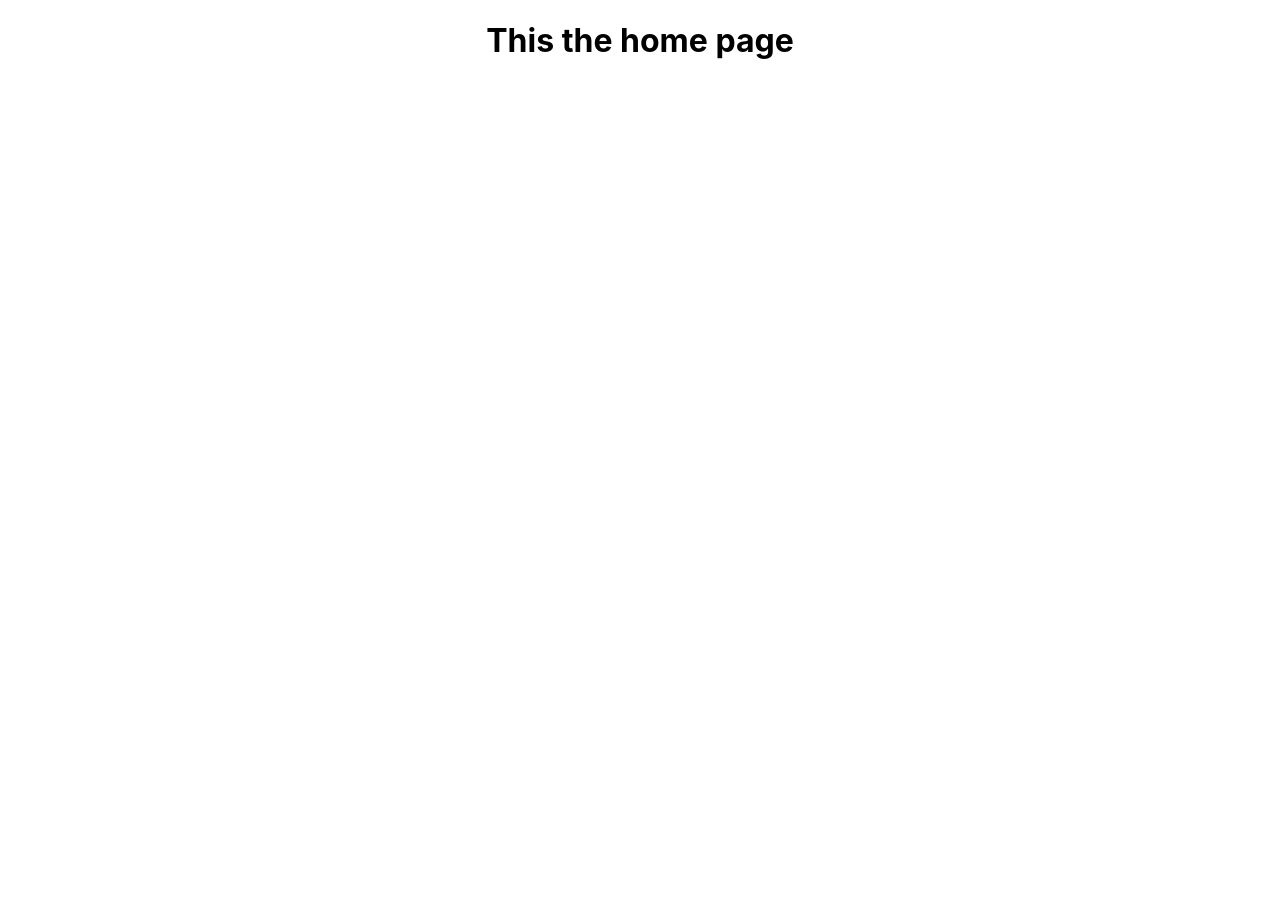
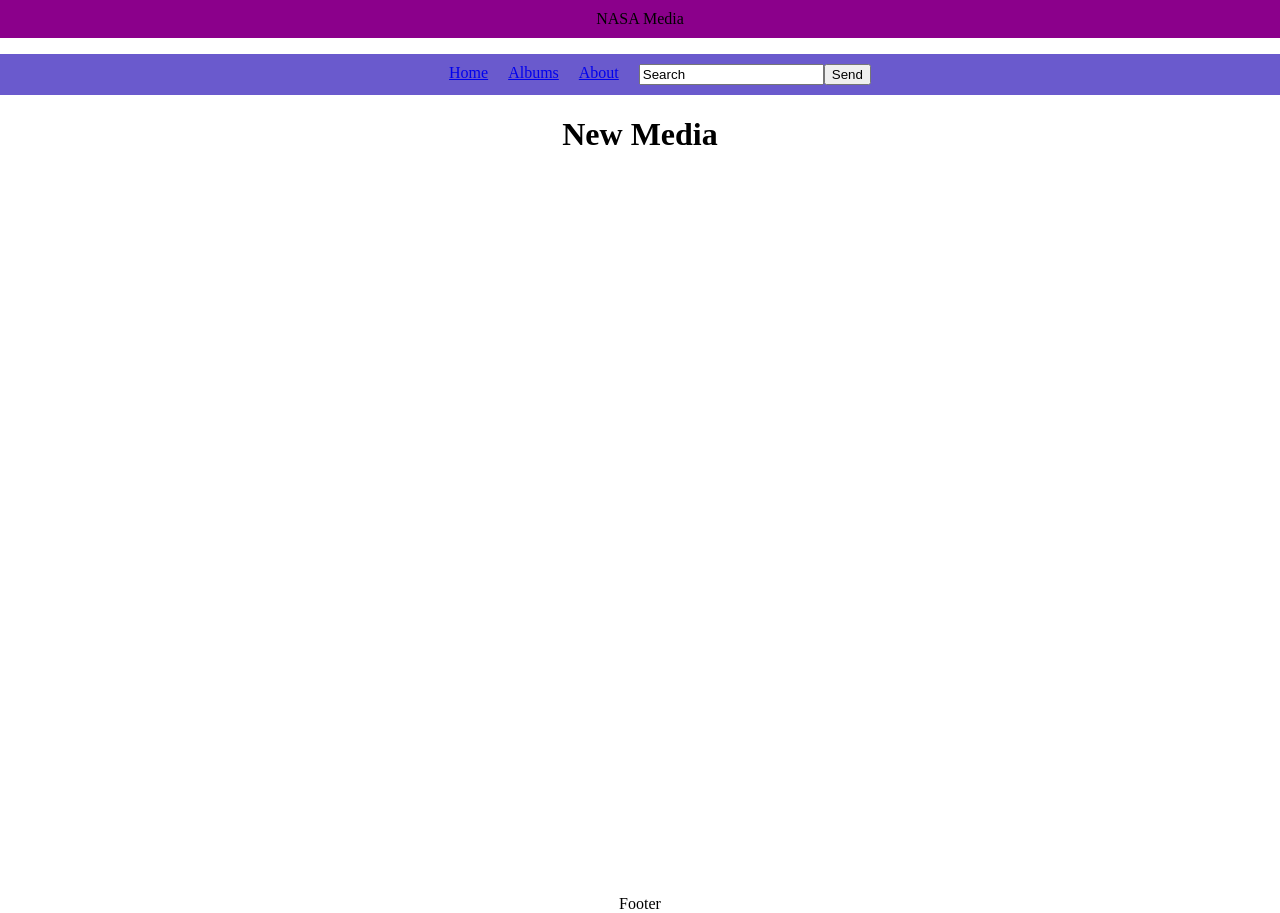
Before and after one commit to SourceCodeKelly/nasa-media, a React (Create React App) app: page / in a window 1280 px wide. Before the commit the page ends 800 px from the top, so only its background shows below. Built offline with nearby package versions, Linux system fonts and the light colour scheme.

Commit message:
Nav base setup

```diff
--- a/src/App.css
+++ /dev/null
@@ -1,38 +0,0 @@
-.App {
-  text-align: center;
-}
-
-.App-logo {
-  height: 40vmin;
-  pointer-events: none;
-}
-
-@media (prefers-reduced-motion: no-preference) {
-  .App-logo {
-    animation: App-logo-spin infinite 20s linear;
-  }
-}
-
-.App-header {
-  background-color: #282c34;
-  min-height: 100vh;
-  display: flex;
-  flex-direction: column;
-  align-items: center;
-  justify-content: center;
-  font-size: calc(10px + 2vmin);
-  color: white;
-}
-
-.App-link {
-  color: #61dafb;
-}
-
-@keyframes App-logo-spin {
-  from {
-    transform: rotate(0deg);
-  }
-  to {
-    transform: rotate(360deg);
-  }
-}
--- a/src/App.js
+++ b/src/App.js
@@ -1,9 +1,16 @@
-import './App.css';
+import './App.scss';
+import Header from './components/Header';
+import Nav from './components/Nav';
+import NewMedia from './pages/NewMedia';
+import Footer from './components/Footer';
 
 function App() {
   return (
     <div className="App">
-      <h1>This the home page</h1>
+      <Header/>
+      <Nav/>
+      <NewMedia/>
+      <Footer/>
     </div>
   );
 }
--- /dev/null
+++ b/src/App.scss
@@ -0,0 +1,37 @@
+body {
+  margin: 0 auto;
+}
+.App {
+  text-align: center;
+}
+
+Header {
+  background-color: darkmagenta;
+  padding: 10px;
+  margin: 0 auto;
+}
+
+Nav {
+  color: whitesmoke;
+  margin: 0 auto;
+  position: relative;
+  background-color: slateblue;
+  justify-content: center;
+  .Nav-list {
+    display: flex;
+    flex-direction: row;
+    justify-content: center;
+    text-align: center;
+    .Nav-item {
+      display:flex;
+      justify-content: center;
+      padding: 10px;
+      color: whitesmoke;
+
+    }
+  }
+}
+
+.NewMedia-container {
+  min-height: 90vh;
+}
--- a/src/components/Header.js
+++ b/src/components/Header.js
@@ -2,6 +2,6 @@ import React from 'react'
 
 export default function Header() {
   return (
-    <div>Header</div>
+    <header className='Header'>NASA Media</header>
   )
 }
--- a/src/components/Nav.js
+++ b/src/components/Nav.js
@@ -1,7 +1,20 @@
 import React from 'react'
+import { Link } from 'react-router-dom'
 
 export default function Nav() {
   return (
-    <div>Nav</div>
+    <nav className='Nav'>
+        <ul className='Nav-list'>
+            <li className='Nav-item'><Link to='/'>Home</Link></li>
+            <li className='Nav-item'><Link to='#'>Albums</Link></li>
+            <li className='Nav-item'><Link to='#'>About</Link></li>
+            <li className='Nav-item'>
+                <form className='Nav-search'>
+                    <input name='search-input' type='text' value='Search'/>
+                    <button name='search-submit'>Send</button>
+                </form>
+            </li>
+        </ul>
+    </nav>
   )
 }
--- a/src/index.css
+++ /dev/null
@@ -1,13 +0,0 @@
-body {
-  margin: 0;
-  font-family: -apple-system, BlinkMacSystemFont, 'Segoe UI', 'Roboto', 'Oxygen',
-    'Ubuntu', 'Cantarell', 'Fira Sans', 'Droid Sans', 'Helvetica Neue',
-    sans-serif;
-  -webkit-font-smoothing: antialiased;
-  -moz-osx-font-smoothing: grayscale;
-}
-
-code {
-  font-family: source-code-pro, Menlo, Monaco, Consolas, 'Courier New',
-    monospace;
-}
--- a/src/index.js
+++ b/src/index.js
@@ -1,7 +1,6 @@
 import React from 'react';
 import ReactDOM from 'react-dom/client';
 import { BrowserRouter as Router } from 'react-router-dom';
-import './index.css';
 import App from './App';
 
 const root = ReactDOM.createRoot(document.getElementById('root'));
--- a/src/pages/NewMedia.js
+++ b/src/pages/NewMedia.js
@@ -2,6 +2,11 @@ import React from 'react'
 
 export default function NewMedia() {
   return (
-    <div>NewMedia</div>
+    <main className='New-Media'>
+        <h1>New Media</h1>
+        <section className='NewMedia-container'>
+
+        </section>
+    </main>
   )
 }
```
Also changed, not shown: src/components/Main.js (added), src/styles.scss (deleted).
